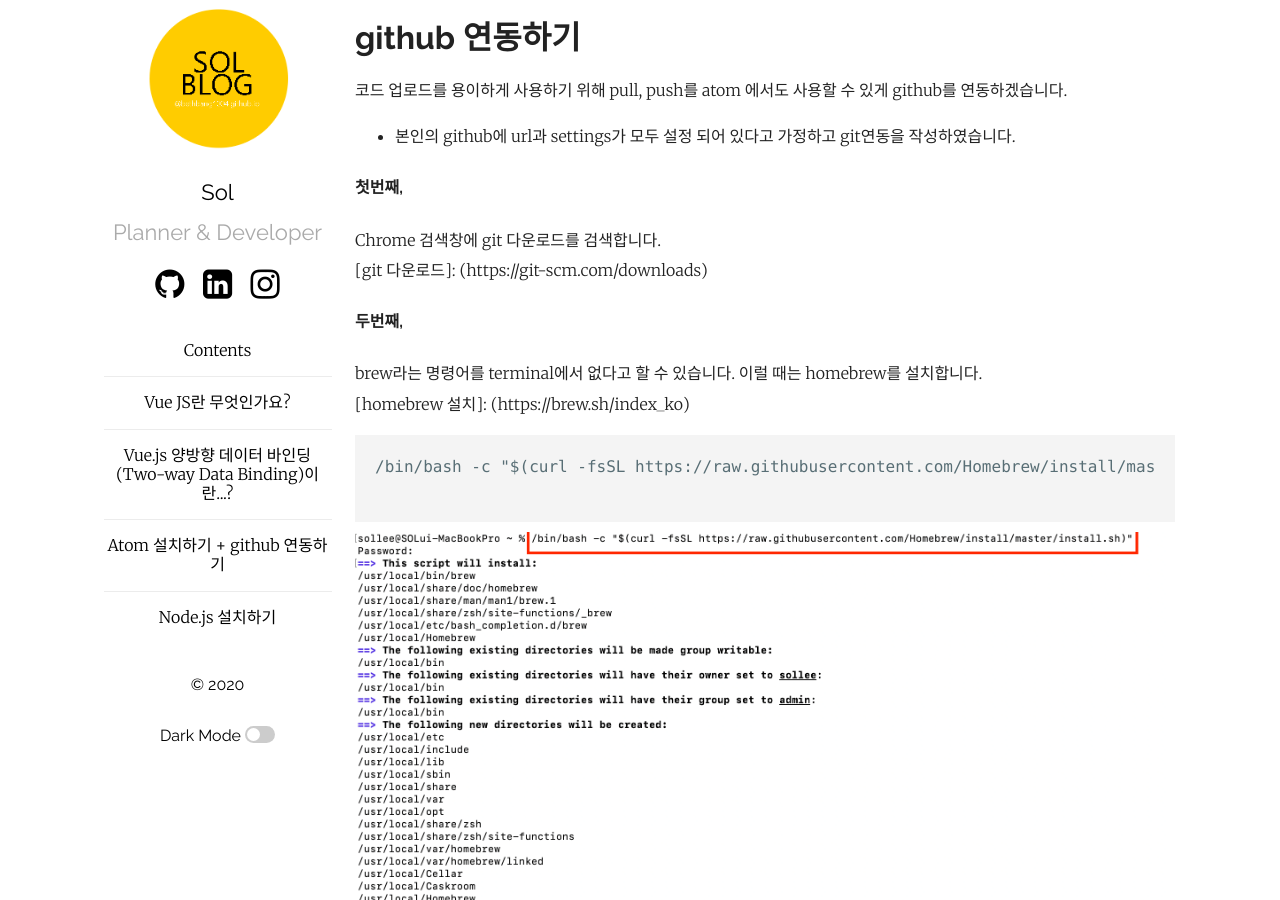
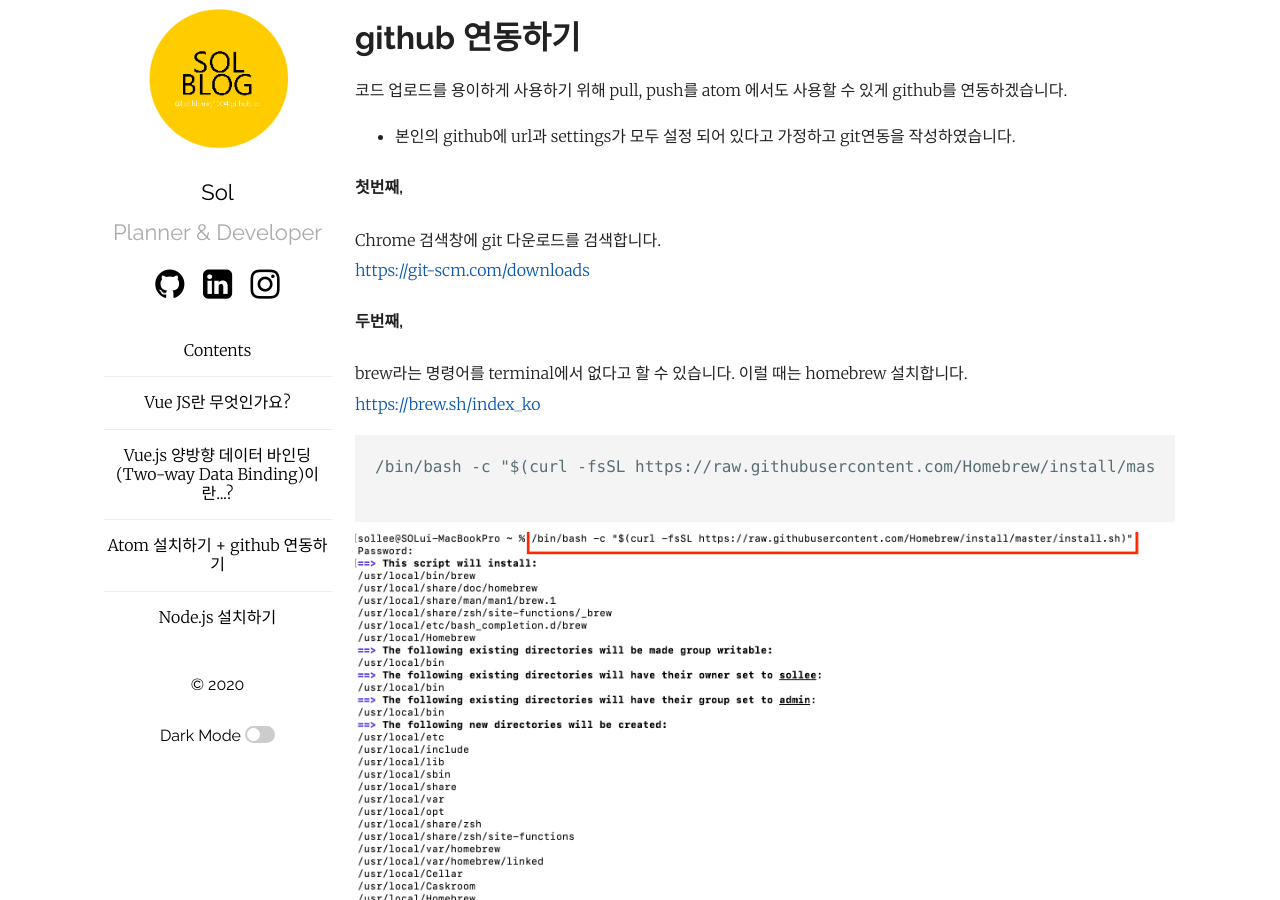
Before and after one commit to bethbang1004/bethbang1004.github.io, a Jekyll site: the page built from _posts/2020-08-02-binding-welcome-to-jekyll.markdown, in a window 1280 px wide and 900 px high, scrolled down 2431 px. Built offline with Jekyll 4.4.1, drawn with Linux system fonts in a browser that asks for light colours; comment, search, counter and statistics services are not loaded; some of the changed text lies outside the part shown.

Commit message:
link update

````diff
--- a/_posts/2020-08-02-binding-welcome-to-jekyll.markdown
+++ b/_posts/2020-08-02-binding-welcome-to-jekyll.markdown
@@ -27,11 +27,11 @@ Atom을 실행합니다.
 
 #### 첫번째,
 Chrome 검색창에 git 다운로드를 검색합니다.
-[git 다운로드]: (https://git-scm.com/downloads)
+<https://git-scm.com/downloads>
 
 #### 두번째,
-brew라는 명령어를 terminal에서 없다고 할 수 있습니다. 이럴 때는 homebrew를 설치합니다.
-[homebrew 설치]: (https://brew.sh/index_ko)
+brew라는 명령어를 terminal에서 없다고 할 수 있습니다. 이럴 때는 homebrew 설치합니다.
+<https://brew.sh/index_ko>
 
 ```
 /bin/bash -c "$(curl -fsSL https://raw.githubusercontent.com/Homebrew/install/master/install.sh)"
@@ -63,7 +63,8 @@ Create Repository를 클릭하여 연동할 git 이름을 작성합니다.
 #### 여섯번째,
 본인의 github 페이지에서 소스 파일을 다운 받습니다.
 꼭 본인의 github 페이지를 다운받지 않으셔도, 참고할 github가 있다면 그 파일을 다운 받으시면 됩니다.
-[예시 jekyll theme download]: (https://github.com/samarsault/plainwhite-jekyll)
+[예시 jekyll theme download]
+<https://github.com/samarsault/plainwhite-jekyll>
 ![Alt text](/assets/git_down_zip.png "git_down_zip")
 
 #### 일곱번째,
--- a/_posts/2020-08-03-binding-welcome-to-jekyll.markdown
+++ b/_posts/2020-08-03-binding-welcome-to-jekyll.markdown
@@ -10,6 +10,7 @@ npm 명령어를 사용하기 위해 node.js를 설치하겠습니다.
 
 #### 첫번째,
 Chrome 검색창에 **Nodejs 설치** 를 검색합니다.
+<https://nodejs.org/ko/download/>
 ![Alt text](/assets/search_node.png "nodejs_검색")
 
 #### 두번째,
````
